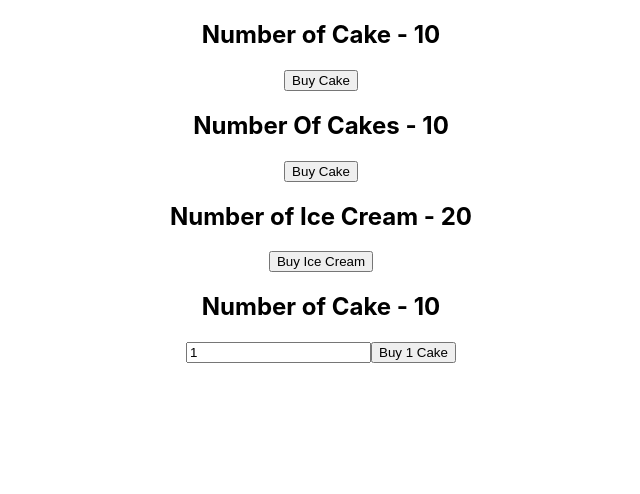
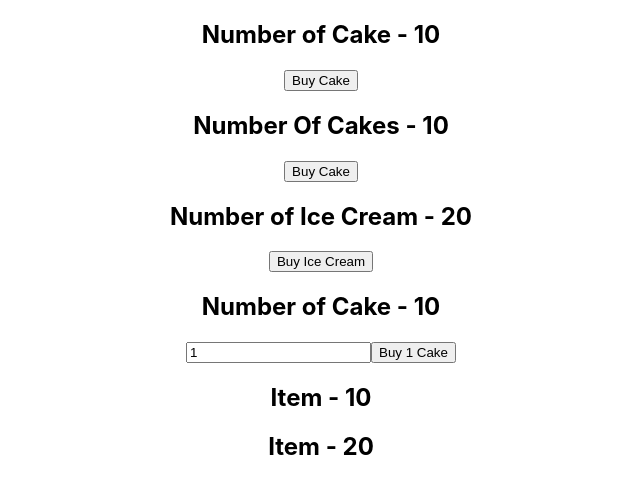
Before and after one commit to islamMaruf/LearnReactRedux, a React (Create React App) app: page / in a window 1280 px wide. Shown: the top 494 px of the page, without its empty margins (319-959 px from the left). Built offline with nearby package versions, Linux system fonts and the light colour scheme.

Commit message:
map state to props explained

```diff
--- a/src/App.js
+++ b/src/App.js
@@ -7,6 +7,7 @@
 import store from './redux/store'
 import IceCreamContainer from './components/IceCreamContainer';
 import NewCakeContainer from './components/NewCakeContainer';
+import ItemContainer from './components/ItemContainer';
 
 function App() {
   return (
@@ -16,6 +17,8 @@
       <HookCakeContainer/>
       <IceCreamContainer/>
       <NewCakeContainer/>
+      <ItemContainer cake/>
+      <ItemContainer/>
     </div>
     </Provider>
 
--- /dev/null
+++ b/src/components/ItemContainer.js
@@ -0,0 +1,19 @@
+import React from 'react'
+import {connect} from 'react-redux'
+
+function ItemContainer(props) {
+    return (
+        <div>
+            <h2>Item - {props.item} </h2>
+        </div>
+    )
+}
+
+const mapStateToProps = (state,ownProps) => {
+    const itemState = ownProps.cake ? state.cake.numOfCakes : state.iceCream.numOfIceCream
+    return {
+        item : itemState
+    }
+}
+
+export default connect(mapStateToProps)(ItemContainer)
```
